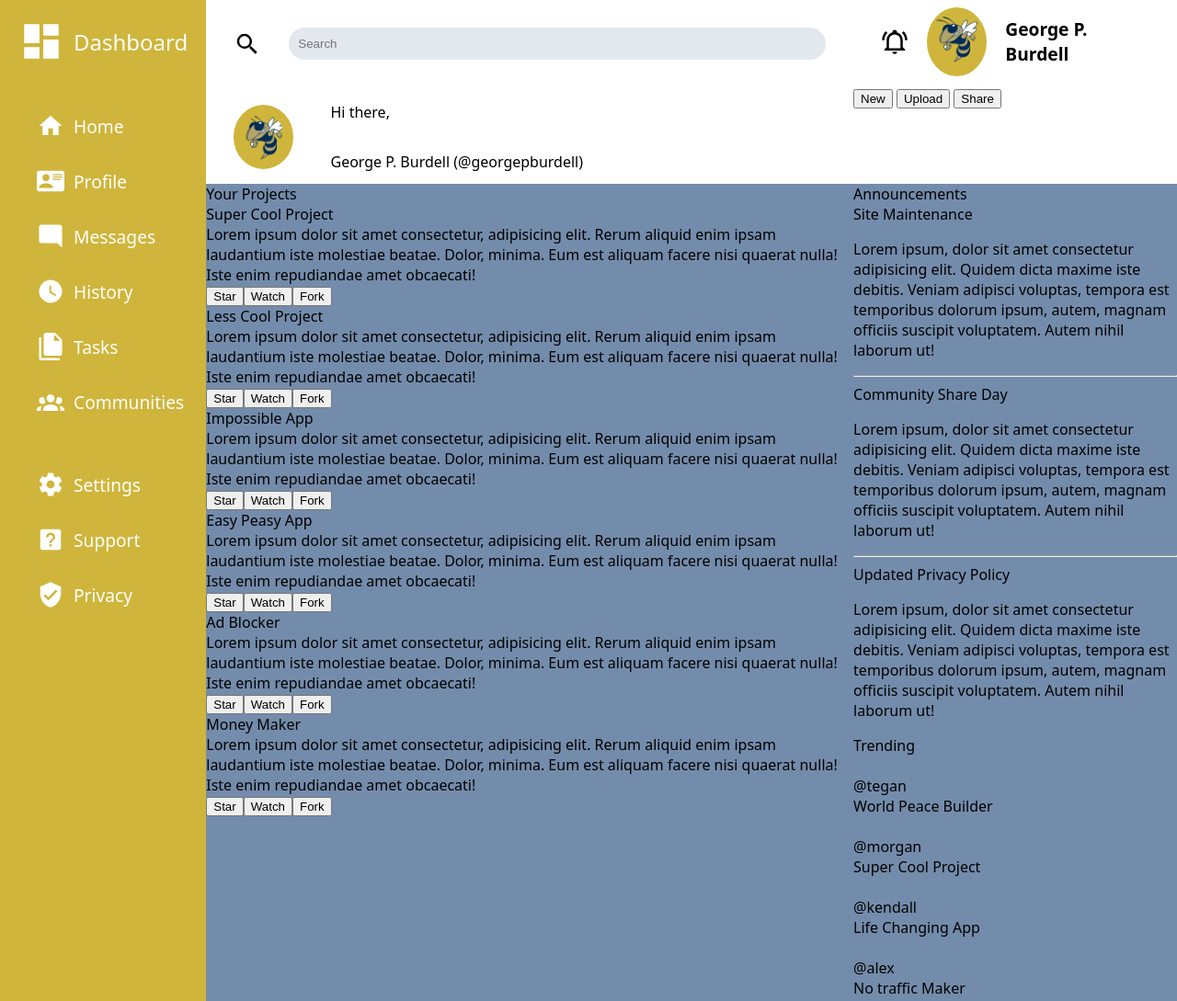
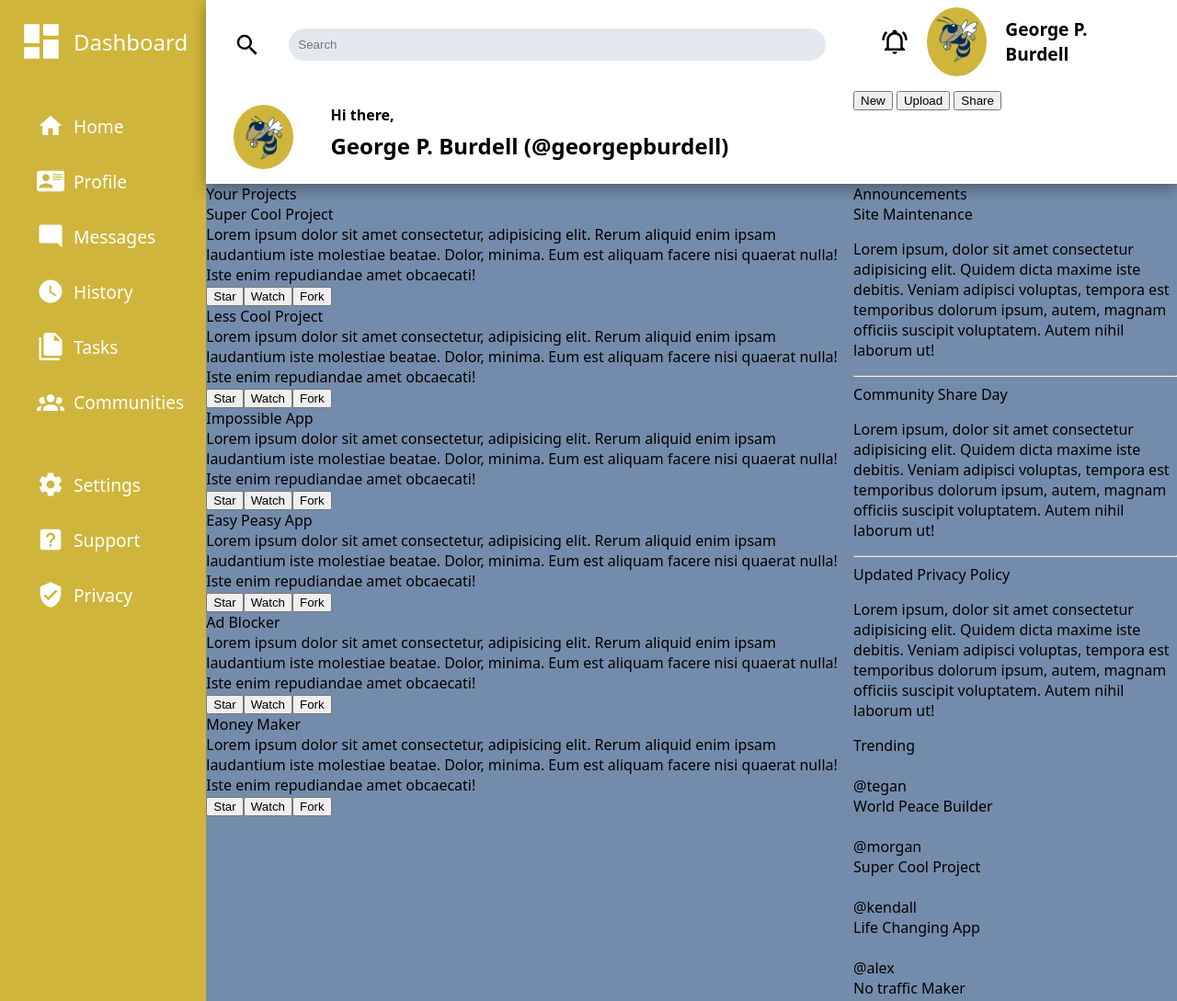
Before and after one commit to shakani/admin-dashboard, a plain HTML site: page index.html in a window 1280 px wide. Shown: the top 1089 px of the page at 92% size. Drawn offline with Linux system fonts and the light colour scheme.

Commit message:
Added box shadow to header

```diff
--- a/styles.css
+++ b/styles.css
@@ -83,6 +83,8 @@ body {
     display: grid;
     grid-template-columns: 2fr 1fr;
 
+    position: relative;
+    box-shadow: rgba(0, 0, 0, 0.35) 0px 5px 15px;
 }
 
 .header > .searchbar {
@@ -160,6 +162,12 @@ img.profile-picture {
 .header > .hithere > .hi-text-container {
     display: flex;
     flex-direction: column;
+    font-weight: bold;
+}
+
+.header > .hithere > .hi-text-container > .hi-name {
+    font-size: 1.5rem;
+    margin-top: -10px;
 }
 
 /* CONTENT STYLING */
```
